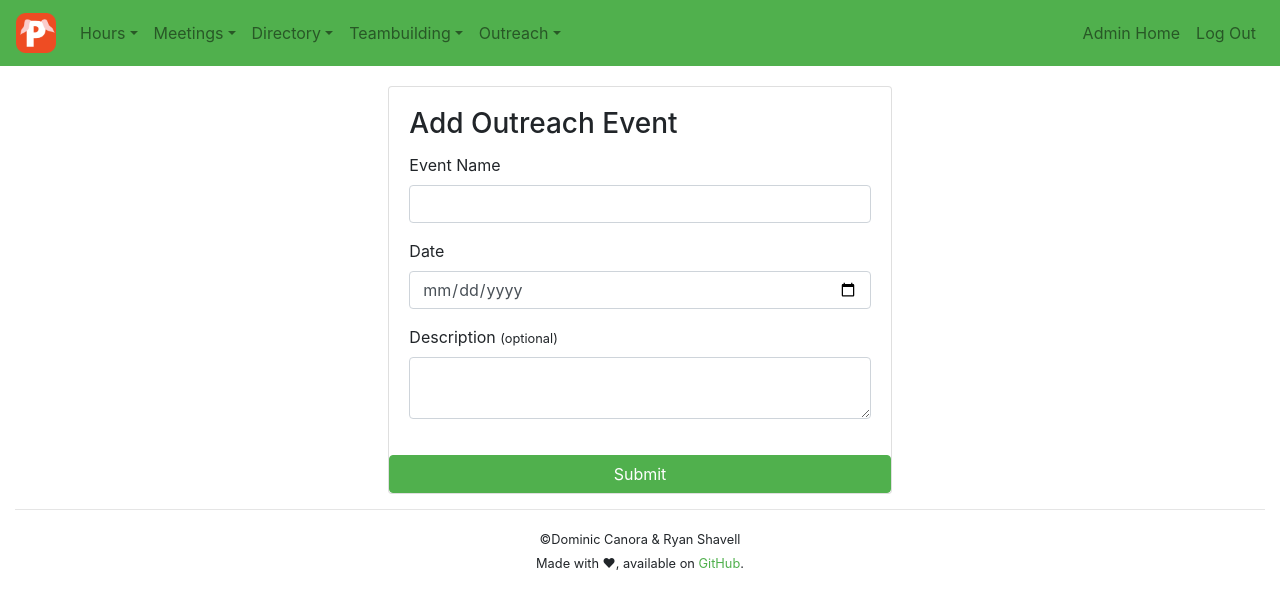
After one commit to FRC-1902/pigpen, a Django app: page /outreach/event/add in a window 1280 px wide. The commit adds this page. Shown: the top 609 px of the page. Run offline with Django 3.2, Linux system fonts and the light colour scheme; the visitor is signed in with stand-in values (Sample User, id 1); some libraries are stand-ins or nearby versions.

Commit message:
Adding of outreach events

```diff
--- a/teammanager/templates/teammanager/base.html
+++ b/teammanager/templates/teammanager/base.html
@@ -114,7 +114,7 @@
             <a class="nav-link dropdown-toggle" data-toggle="dropdown" href="#" role="button" aria-haspopup="true"
                aria-expanded="false">Outreach</a>
             <div class="dropdown-menu">
-              <a class="dropdown-item" href="#">Add Event</a>
+              <a class="dropdown-item" href="{% url 'man:outreach_event_add' %}">Add Event</a>
               <a class="dropdown-item" href="{% url 'man:outreach_hours_add' %}">Add Hours</a>
             </div>
           </div>
--- /dev/null
+++ b/teammanager/templates/teammanager/outreach_event_add.html
@@ -0,0 +1,29 @@
+{% extends 'teammanager/base.html' %}
+
+{% block content %}
+    <div class="row justify-content-center">
+        <div class="col-sm-12 col-md-8 col-lg-5">
+            <div class="card mt-3">
+                <form action="{% url 'man:outreach_event_add' %}" method="post">
+                    {% csrf_token %}
+                    <div class="card-body">
+                        <h3 class="card-title">Add Outreach Event</h3>
+                        <div class="form-group">
+                            <label for="event_name">Event Name</label>
+                            <input required type="text" class="form-control" name="name" id="event_name">
+                        </div>
+                        <div class="form-group">
+                            <label for="date">Date</label>
+                            <input required type="date" class="form-control" name="date" id="date">
+                        </div>
+                        <div class="form-group">
+                            <label for="desc">Description <small>(optional)</small></label>
+                            <textarea class="form-control" name="desc" id="desc"></textarea>
+                        </div>
+                    </div>
+                    <button class="btn btn-success w-100">Submit</button>
+                </form>
+            </div>
+        </div>
+    </div>
+{% endblock %}
--- a/teammanager/urls.py
+++ b/teammanager/urls.py
@@ -8,7 +8,6 @@ urlpatterns = [
     path('', index.index, name="index"),
     path('hours', hours.hours, name="hours"),
     path('hours/table', hours.hours_table, name="hours_table"),
-    path('hours/outreach/add', hours.outreach_hours_add, name="outreach_hours_add"),
     path('hours/groups', hours.attendance_groups, name="hours_groups"),
 
     path('directory', directory.directory, name="directory_all"),
@@ -17,6 +16,8 @@ urlpatterns = [
     path('directory/staff', directory.staff_list, name="directory_staff"),
 
     path('outreach/fromcal', outreach.create_outreach_from_calendar, name="outreach_from_calendar"),
+    path('outreach/event/add', outreach.add_event, name="outreach_event_add"),
+    path('outreach/hours/add', outreach.add_hours, name="outreach_hours_add"),
 
     path('location', attendance.whos_in, name="location"),
 
--- a/teammanager/views/outreach.py
+++ b/teammanager/views/outreach.py
@@ -1,9 +1,80 @@
 import pytz
-from django.shortcuts import render
+from django.contrib.auth.decorators import login_required
+from django.http import HttpResponse
+from django.shortcuts import render, redirect
 from django.utils import timezone
+from django.utils.timezone import timedelta, datetime
 
 from teammanager import utils
+from teammanager.models import Member, Meeting, Punch
 
+
+@login_required
+def add_event(request):
+    if request.method == "POST":
+        data = request.POST
+        if 'name' in data and 'date' in data:
+            m = Meeting(
+                type='out',
+                name=data['name'],
+                date=data['date']
+            )
+
+            if 'desc' in data and data['desc']:
+                m.description = data['desc']
+
+            m.save()
+            return redirect('man:meetings')
+        else:
+            return HttpResponse(status=403)
+
+    else:
+        return render(request, 'teammanager/outreach_event_add.html')
+
+
+@login_required
+def add_hours(request):
+    members = Member.objects.all().order_by("first")
+    if request.method == "POST":
+        data = request.POST
+        adding = []
+
+        for element in data:
+            if "mbr-" in element and data[element]:
+                mid = int(element.split('-')[1])
+                print(mid)
+                q = Member.objects.filter(id=mid)
+                if q.exists():
+                    adding.append(q.first())
+
+        print(adding)
+        outreach = Meeting.objects.get(id=data["outreach-select"])
+
+        for member in adding:
+            start_time = timezone.datetime.combine(outreach.date, datetime.min.time())
+            end_time = start_time + timedelta(hours=int(data['mbr-%s' % member.id]))
+            print("start: {}, end: {}".format(start_time, end_time))
+
+            try:
+                punch = Punch.objects.get(member=member, meeting=outreach)
+            except:
+                punch = Punch(member=member, meeting=outreach)
+
+            punch.start = start_time
+            punch.end = end_time
+            punch.fake = True
+
+            if data["vol-%s" % member.id]:
+                punch.volunteer_hrs = data["vol-%s" % member.id]
+
+            punch.save()
+            outreach.members.add(member)
+        return redirect("man:outreach_hours_add")
+    else:
+        return render(request, 'teammanager/outreach_hours_add.html', {
+            "members": members,
+            "outreaches": Meeting.objects.filter(type="out").order_by("date").reverse()
+        })
 
 def create_outreach_from_calendar(request):
     if request.method == "GET":
```
Also changed, not shown: teammanager/views/hours.py (+4 -54 lines).
